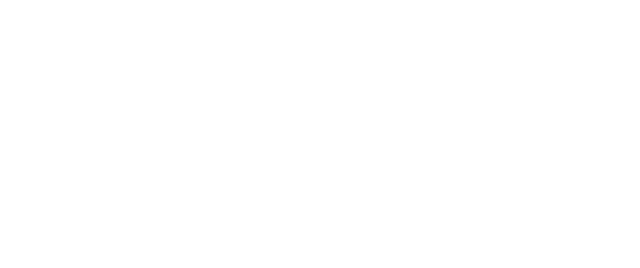
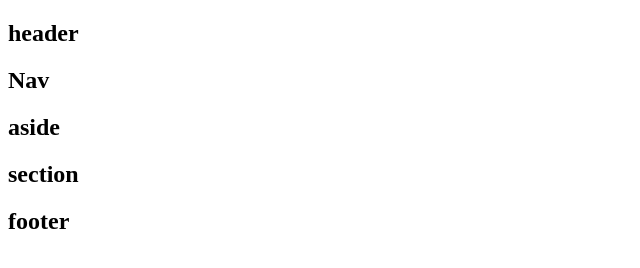
Before and after one commit to HaykoSardaryan/Grid, a plain HTML site: page index.html in a window 1280 px wide. Shown: the whole page, without its empty margins (0-640 px from the left). Drawn offline with Linux system fonts and the light colour scheme.

Commit message:
add html and css file

```diff
--- a/index.html
+++ b/index.html
@@ -8,7 +8,22 @@
     <title>Document</title>
 </head>
 <body>
+    <main>
+        <header>
+            <h2>header</h2>
+        </header>
 
+        <nav><h2>Nav</h2></nav>
+        <aside>
+            <h2>aside</h2>
+        </aside>
+        <section>
+            <h2>section</h2>
+        </section>
+        <footer>
+            <h2>footer</h2>
+        </footer>
+    </main>
 
 </body>
 </html>
```
